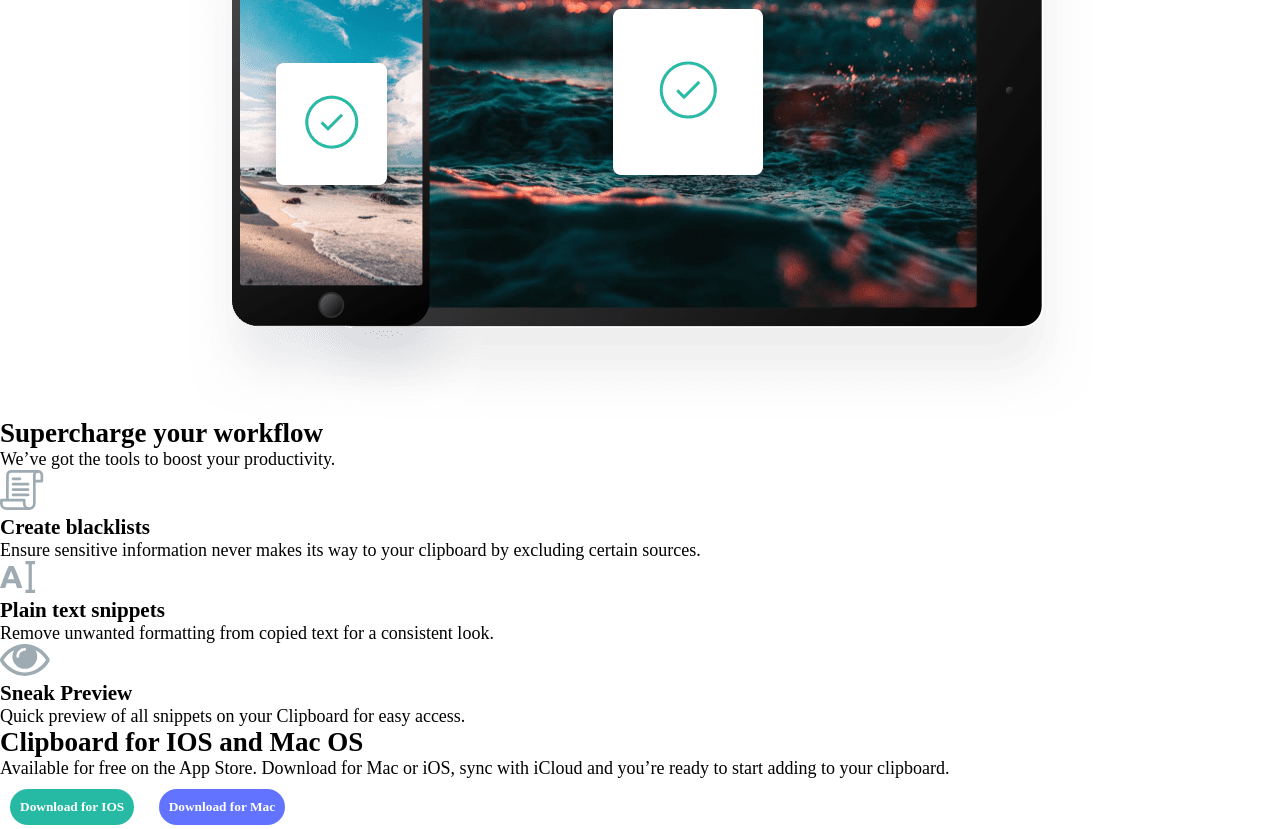
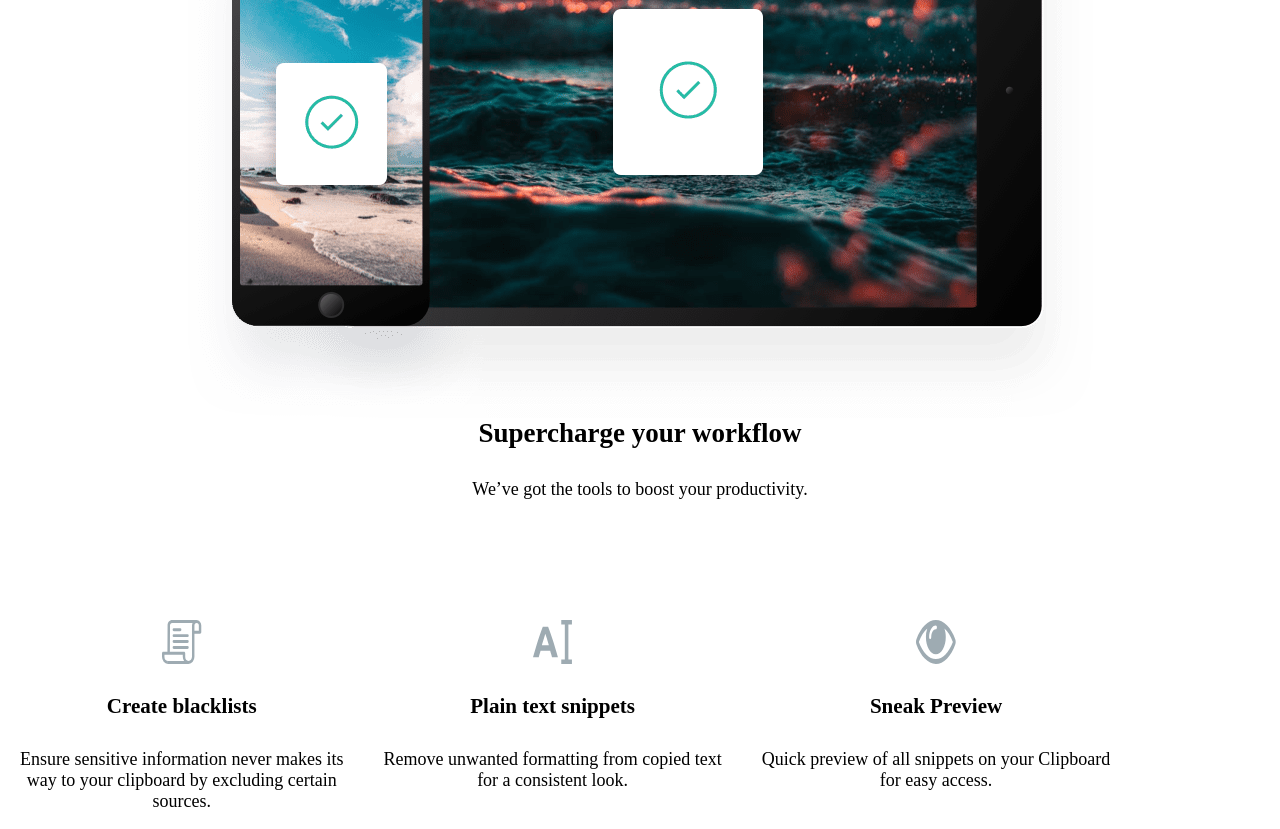
Before and after one commit to deniskibichiy/Frontend-Mentor-Clipboard-landing-page, a plain HTML site: page index.html in a window 1280 px wide. Shown: the part 1620-2449 px from the top of the page. Drawn offline with Linux system fonts and the light colour scheme; a web font is replaced by a local one.

Commit message:
complete accessibility and availability sections

```diff
--- a/index.html
+++ b/index.html
@@ -71,32 +71,38 @@
 
   </div>
   <div class="workflow">
+    <div>
       <h2>Supercharge your workflow</h2>
       <p> We’ve got the tools to boost your productivity.</p>
   </div>
+  <div class="workflow-cards">
     <div>
       <img src="./images/icon-blacklist.svg" alt="">
       <h3>Create blacklists</h3>
-    <p>Ensure sensitive information never makes its way to your clipboard by excluding certain sources.</p>
+      <p>Ensure sensitive information never makes its <br> way to your clipboard by excluding certain <br> sources.</p>
     </div>
     <div>
       <img src="./images/icon-text.svg" alt="">
       <h3>Plain text snippets</h3>
-    <p>Remove unwanted formatting from copied text for a consistent look.</p>
+      <p>Remove unwanted formatting from copied text <br> for a consistent look.</p>
     </div>
     <div>
       <img src="./images/icon-preview.svg" alt="">
       <h3>Sneak Preview</h3>
-    <p>Quick preview of all snippets on your Clipboard for easy access.
+      <p>Quick preview of all snippets on your Clipboard <br> for easy access.
       </p>
+    </div>
+</div>
 </div>
   <div class="availability">
     <h2>Clipboard for IOS and Mac OS</h2>
     <p>Available for free on the App Store. Download for Mac or iOS, sync with iCloud
-      and you’re ready to start adding to your clipboard.
+      and <br> you’re ready to start adding to your clipboard.
     </p>
+    <div>
       <button class="btn-primary">Download for IOS</button>
       <button class="btn-secondary">Download for Mac</button>
+    </div>
   </div>
 <div class="last-section">
   <div>
--- a/stylesheet.css
+++ b/stylesheet.css
@@ -60,13 +60,12 @@ margin: 10px;
 .snippet-two{
     display: flex;
     justify-content: space-between;
-    height: auto;
 }
 
 .snippet-two-div{
     display: flex;
     flex-direction:column;
-    justify-content: space-around;
+    justify-content: space-evenly;
 }
 
 .snippet-two-div img{
@@ -78,8 +77,55 @@ margin: 10px;
     flex-direction: column;
     align-items: center;
     gap: 30px;
+    text-align: center;
 }
 
 .access img{
     margin-top: 40px;
 }
+
+
+.workflow{
+    display: flex;
+    flex-direction: column;
+}
+
+.workflow :nth-child(1){
+    display: flex;
+    flex-direction: column;
+    align-items: center;
+    gap: 30px;
+    text-align: center;
+}
+
+.workflow-cards{
+    margin:100px 0px;
+    display: flex;
+
+}
+
+.workflow-cards div{
+    display: flex;
+    flex-direction: column;
+    gap: 30px;
+    text-align: center;
+    align-items: center;
+    padding: 20px;
+}
+
+.workflow-cards div img{
+    height: 44px;
+    width: 40px;
+}
+
+.availability{
+    display: flex;
+    align-items: center;
+    flex-direction: column;
+    gap: 30px;
+    text-align: center;
+}
+
+/****************************
+Mobile Responsive desing CSS
+****************************/
```
Lines whose indentation alone changed are shown as unchanged.
